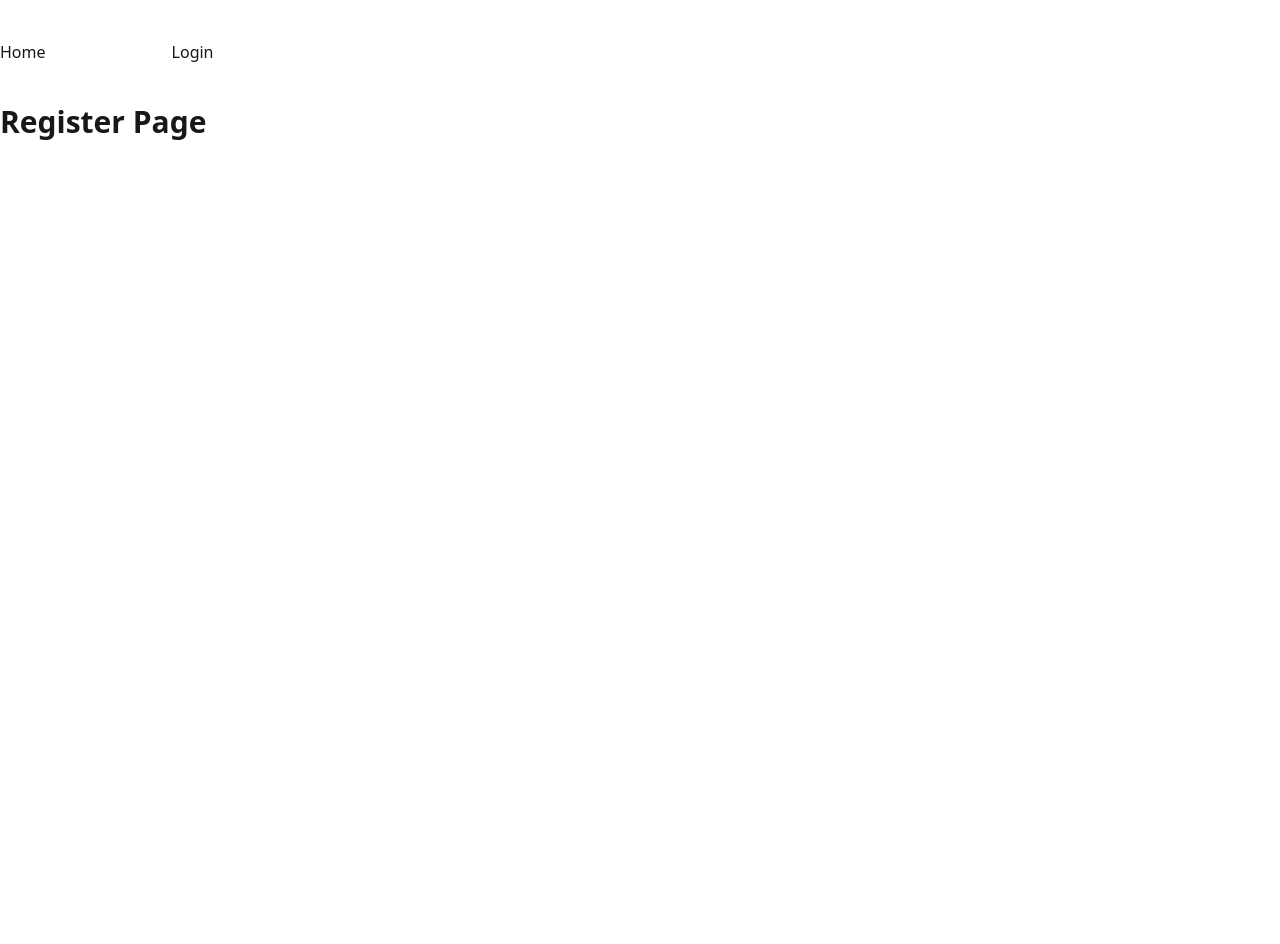
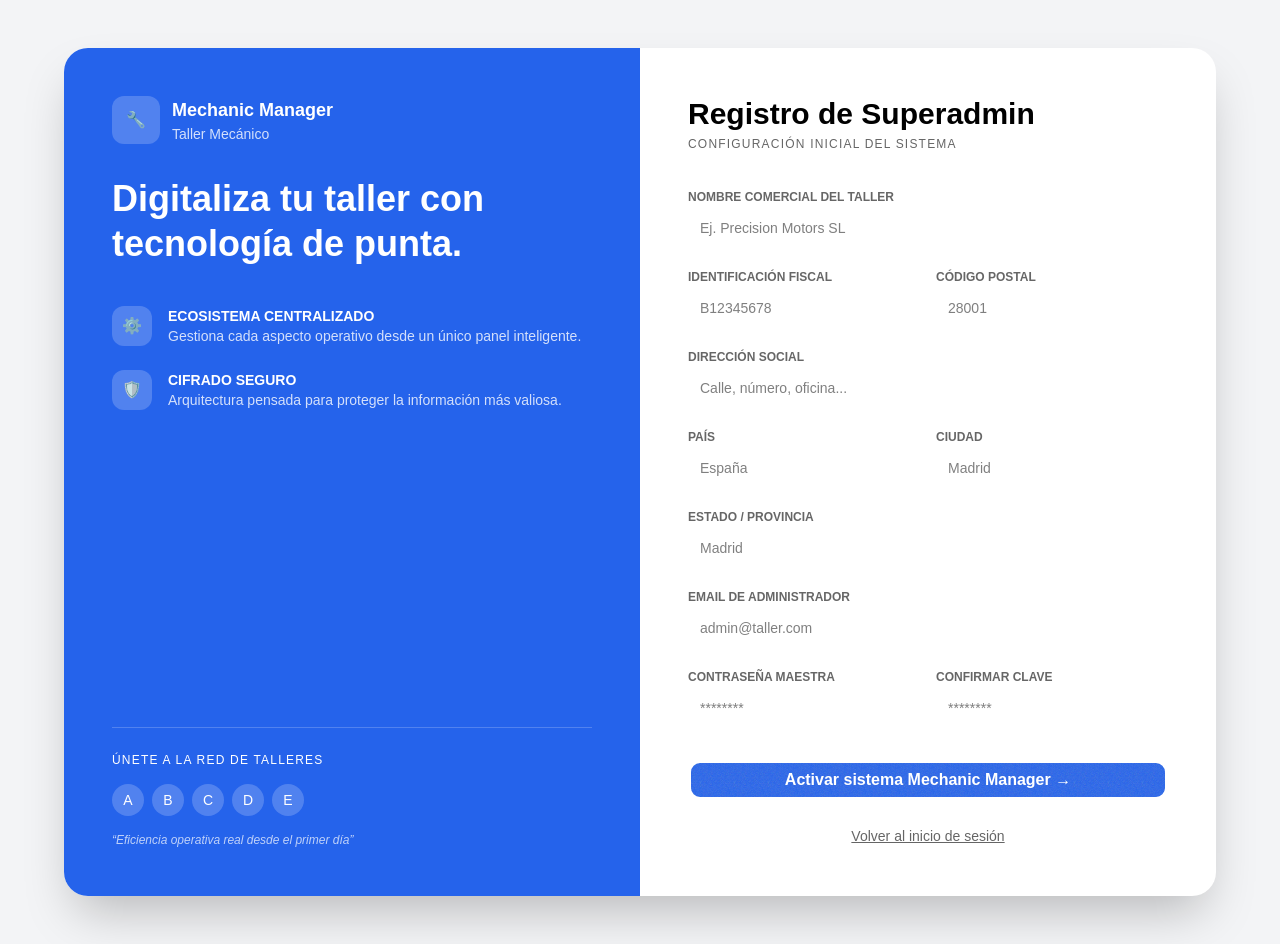
Before and after one commit to FSD1125STR/TFM-verde-frontend, a React (Vite) app: page /register in a window 1280 px wide. Before the commit the page ends 800 px from the top, so only its background shows below. Built offline with nearby package versions, Linux system fonts and the light colour scheme; no server answers.

Commit message:
register page y nav bar con estilos

```diff
--- a/index.html
+++ b/index.html
@@ -1,10 +1,10 @@
 <!doctype html>
-<html lang="en">
+<html lang="en" data-theme="mechanicmanager">
   <head>
     <meta charset="UTF-8" />
     <link rel="icon" type="image/svg+xml" href="/vite.svg" />
     <meta name="viewport" content="width=device-width, initial-scale=1.0" />
-    <title>tfm-verde-frontend</title>
+    <title>Mechanic Manager</title>
   </head>
   <body>
     <div id="root"></div>
--- a/src/components/Navbar/Navbar.jsx
+++ b/src/components/Navbar/Navbar.jsx
@@ -1,26 +1,67 @@
-import { Link, useNavigate } from "react-router-dom";
+import { Link, useNavigate, useLocation } from "react-router-dom";
 import { useContext } from "react";
 import { LoginContext } from "../../contexts/LoginContext.jsx";
-
 
 export default function Navbar() {
   const { isAuthenticated, logoutEmployee } = useContext(LoginContext);
   const navigate = useNavigate();
-
+  const location = useLocation();
   const handleLogout = async () => {
     await logoutEmployee();
-        navigate('/login');
+    navigate("/login");
+  };
+if (location.pathname === "/login" || location.pathname === "/register") {
+    return null;
   }
+  return (
+    <nav className="bg-neutral text-white px-8 py-4 flex justify-between items-center shadow-md">
+      <div className="flex items-center gap-3 font-bold text-lg">
+        <div className="bg-primary text-white px-3 py-2 rounded-xl shadow">
+          🔧
+        </div>
+        <span className="text-white">Mechanic Manager</span>
+      </div>
 
-    return (
-        <nav>
-            <ul className="flex gap-4 py-10">
-                <li><Link to="/">Home</Link></li>
-                <li><Link className="text-white px-4 py-2 rounded" to="/register">Register</Link></li>
-                {!isAuthenticated && <li><Link to="/login">Login</Link></li>}
-                {isAuthenticated && <li><Link to="/profile">Profile</Link></li>}
-                {isAuthenticated && <li><button onClick={handleLogout}>Logout</button></li>}
+      <ul className="flex items-center gap-4">
+        <li>
+          <Link className="btn btn-ghost btn-sm bg-primary rounded-xl text-white" to="/">
+            Home
+          </Link>
+        </li>
+
+        <li>
+          <Link className="btn btn-primary btn-sm rounded-xl " to="/register">
+            Register
+          </Link>
+        </li>
+
+        {!isAuthenticated && (
+          <li>
+            <Link className="btn btn-ghost btn-sm bg-primary text-white rounded-xl" to="/login">
+              Login
+            </Link>
+          </li>
+        )}
+
+        {isAuthenticated && (
+          <li>
+            <Link className="btn btn-ghost btn-sm text-white " to="/profile">
+              Profile
+            </Link>
+          </li>
+        )}
+
+        {isAuthenticated && (
+          <li>
+            <button
+              onClick={handleLogout}
+              className="btn btn-outline btn-sm text-white border-white hover:bg-white hover:text-neutral"
+            >
+              Logout
+            </button>
+          </li>
+        )}
       </ul>
     </nav>
-    )
+  );
 }
--- a/src/index.css
+++ b/src/index.css
@@ -1,2 +1,35 @@
 @import "tailwindcss";
-@plugin "daisyui";
+
+@plugin "daisyui" {
+  themes: mechanicmanager --default;
+}
+
+@plugin "daisyui/theme" {
+  name: "mechanicmanager";
+
+  --color-primary: #2563EB;
+  --color-secondary: #C4D4E8;
+  --color-accent: #D7CFE3;
+
+  --color-neutral: #0F1B2E;
+
+  --color-base-100: #FFFFFF;
+  --color-base-200: #F3F4F6;
+
+  --color-success: #A7D6BF;
+  --color-warning: #EFDCC5;
+  --color-error: #EF4444;
+  --color-info: #C4D4E8;
+  --rounded-btn: 1rem;
+}
+
+html,
+body,
+#root {
+  min-height: 100%;
+}
+
+body {
+  margin: 0;
+  font-family: Arial, Helvetica, sans-serif;
+}
--- a/src/pages/RegisterPage.jsx
+++ b/src/pages/RegisterPage.jsx
@@ -1,5 +1,409 @@
+import { useState } from "react";
+import { useForm } from "react-hook-form";
+import { useNavigate } from "react-router-dom";
+import { registerCompany } from "../services/RegisterApi.js";
+
 export default function RegisterPage() {
-    return (
-        <h1 className="text-3xl font-bold">Register Page</h1>
-    )
+
+  const navigate = useNavigate();
+  const [error, setError] = useState("");
+
+  const {
+    register,
+    handleSubmit,
+    watch,
+    formState: { errors },
+  } = useForm();
+
+  const passwordValue = watch("password");
+
+  const onSubmitHandler = async (data) => {
+
+    setError("");
+
+    if (data.password !== data.confirmPassword) {
+      setError("Las contraseñas no coinciden");
+      return;
+    }
+
+    try {
+
+      await registerCompany({
+        cif: data.cif,
+        name: data.name,
+        address: data.address,
+        country: data.country,
+        city: data.city,
+        state: data.state,
+        postal_code: data.postal_code,
+        email: data.email,
+        password: data.password,
+      });
+
+      navigate("/login");
+
+    } catch (err) {
+      setError(err.message);
+    }
+  };
+
+  return (
+
+<div className="min-h-screen bg-base-200 flex items-center justify-center px-4 py-12">
+
+<div className="w-full max-w-6xl bg-base-100 rounded-3xl shadow-2xl overflow-hidden grid grid-cols-1 lg:grid-cols-2">
+
+{/* PANEL IZQUIERDO */}
+
+<div className="bg-primary text-primary-content p-12 flex flex-col justify-between">
+
+<div>
+
+<div className="flex items-center gap-3 mb-8">
+
+<div className="w-12 h-12 bg-white/20 rounded-xl flex items-center justify-center">
+🔧
+</div>
+
+<div>
+<p className="font-bold text-lg text-white">Mechanic Manager</p>
+<p className="text-sm opacity-80  text-white">Taller Mecánico</p>
+</div>
+
+</div>
+
+<h1 className="text-4xl font-bold leading-tight mb-10 text-white">
+Digitaliza tu taller con tecnología de punta.
+</h1>
+
+<div className="space-y-6">
+
+<div className="flex gap-4">
+
+<div className="w-10 h-10 bg-white/20 rounded-xl flex items-center justify-center">
+⚙️
+</div>
+
+<div>
+<p className="font-semibold uppercase text-sm text-white">
+Ecosistema centralizado
+</p>
+
+<p className="text-sm opacity-80 text-white">
+Gestiona cada aspecto operativo desde un único panel inteligente.
+</p>
+
+</div>
+</div>
+
+<div className="flex gap-4">
+
+<div className="w-10 h-10 bg-white/20 rounded-xl flex items-center justify-center">
+🛡️
+</div>
+
+<div>
+
+<p className="font-semibold uppercase text-sm text-white">
+Cifrado seguro
+</p>
+
+<p className="text-sm opacity-80 text-white">
+Arquitectura pensada para proteger la información más valiosa.
+</p>
+
+</div>
+</div>
+
+</div>
+
+</div>
+
+<div className="mt-10">
+
+<div className="border-t border-white/20 pt-6">
+
+<p className="text-xs uppercase tracking-widest mb-4 text-white">
+Únete a la red de talleres
+</p>
+
+<div className="flex gap-2 mb-4 text-white">
+
+{["A","B","C","D","E"].map((l) => (
+
+<div
+key={l}
+className="w-8 h-8 bg-white/20 rounded-full flex items-center justify-center text-sm"
+>
+{l}
+</div>
+
+))}
+
+</div>
+
+<p className="text-xs opacity-70 italic text-white">
+“Eficiencia operativa real desde el primer día”
+</p>
+
+</div>
+
+</div>
+
+</div>
+
+{/* PANEL DERECHO */}
+
+<div className="p-12">
+
+<h2 className="text-3xl font-bold">
+Registro de Superadmin
+</h2>
+
+<p className="text-xs uppercase tracking-widest opacity-60 mt-1 mb-8">
+Configuración inicial del sistema
+</p>
+
+{error && (
+
+<div className="alert alert-error mb-6">
+<span>{error}</span>
+</div>
+
+)}
+
+<form
+onSubmit={handleSubmit(onSubmitHandler)}
+className="grid grid-cols-1 md:grid-cols-2 gap-4"
+>
+
+{/* NOMBRE */}
+
+<div className="md:col-span-2">
+
+<label className="label">
+<span className="label-text text-xs uppercase font-semibold">
+Nombre comercial del taller
+</span>
+</label>
+
+<input
+type="text"
+placeholder="Ej. Precision Motors SL"
+className="input input-bordered w-full"
+{...register("name",{required:"Nombre obligatorio"})}
+/>
+
+{errors.name && (
+<p className="text-error text-sm">{errors.name.message}</p>
+)}
+
+</div>
+
+{/* CIF */}
+
+<div>
+
+<label className="label">
+<span className="label-text text-xs uppercase font-semibold">
+Identificación fiscal
+</span>
+</label>
+
+<input
+type="text"
+placeholder="B12345678"
+className="input input-bordered w-full"
+{...register("cif",{required:"CIF obligatorio"})}
+/>
+
+</div>
+
+{/* POSTAL */}
+
+<div>
+
+<label className="label">
+<span className="label-text text-xs uppercase font-semibold">
+Código postal
+</span>
+</label>
+
+<input
+type="text"
+placeholder="28001"
+className="input input-bordered w-full"
+{...register("postal_code",{required:"Código postal obligatorio"})}
+/>
+
+</div>
+
+{/* DIRECCION */}
+
+<div className="md:col-span-2">
+
+<label className="label">
+<span className="label-text text-xs uppercase font-semibold">
+Dirección social
+</span>
+</label>
+
+<input
+type="text"
+placeholder="Calle, número, oficina..."
+className="input input-bordered w-full"
+{...register("address",{required:"Dirección obligatoria"})}
+/>
+
+</div>
+
+{/* PAIS */}
+
+<div>
+
+<label className="label">
+<span className="label-text text-xs uppercase font-semibold">
+País
+</span>
+</label>
+
+<input
+type="text"
+placeholder="España"
+className="input input-bordered w-full"
+{...register("country",{required:"País obligatorio"})}
+/>
+
+</div>
+
+{/* CIUDAD */}
+
+<div>
+
+<label className="label">
+<span className="label-text text-xs uppercase font-semibold">
+Ciudad
+</span>
+</label>
+
+<input
+type="text"
+placeholder="Madrid"
+className="input input-bordered w-full"
+{...register("city",{required:"Ciudad obligatoria"})}
+/>
+
+</div>
+
+{/* PROVINCIA */}
+
+<div className="md:col-span-2">
+
+<label className="label">
+<span className="label-text text-xs uppercase font-semibold">
+Estado / Provincia
+</span>
+</label>
+
+<input
+type="text"
+placeholder="Madrid"
+className="input input-bordered w-full"
+{...register("state",{required:"Estado obligatorio"})}
+/>
+
+</div>
+
+{/* EMAIL */}
+
+<div className="md:col-span-2">
+
+<label className="label">
+<span className="label-text text-xs uppercase font-semibold">
+Email de administrador
+</span>
+</label>
+
+<input
+type="email"
+placeholder="admin@taller.com"
+className="input input-bordered w-full"
+{...register("email",{required:"Email obligatorio"})}
+/>
+
+</div>
+
+{/* PASSWORD */}
+
+<div>
+
+<label className="label">
+<span className="label-text text-xs uppercase font-semibold">
+Contraseña maestra
+</span>
+</label>
+
+<input
+type="password"
+placeholder="********"
+className="input input-bordered w-full"
+{...register("password",{
+required:"Contraseña obligatoria",
+minLength:{value:8,message:"Mínimo 8 caracteres"}
+})}
+/>
+
+</div>
+
+{/* CONFIRM */}
+
+<div>
+
+<label className="label">
+<span className="label-text text-xs uppercase font-semibold">
+Confirmar clave
+</span>
+</label>
+
+<input
+type="password"
+placeholder="********"
+className="input input-bordered w-full"
+{...register("confirmPassword",{
+validate:(v)=>v===passwordValue||"Las contraseñas no coinciden"
+})}
+/>
+
+</div>
+
+{/* BOTON */}
+
+<div className="md:col-span-2 mt-4">
+
+<button className="btn btn-primary w-full text-base text-white rounded-xl">
+Activar sistema Mechanic Manager →
+</button>
+
+</div>
+
+</form>
+
+<div className="text-center mt-6">
+
+<button
+onClick={()=>navigate("/login")}
+className="link text-sm opacity-60"
+>
+Volver al inicio de sesión
+</button>
+
+</div>
+
+</div>
+
+</div>
+
+</div>
+
+  );
 }
--- /dev/null
+++ b/src/services/RegisterApi.js
@@ -0,0 +1,17 @@
+export async function registerCompany(companyData) {
+  const response = await fetch("http://localhost:5000/api/auth/register", {
+    method: "POST",
+    headers: {
+      "Content-Type": "application/json",
+    },
+    body: JSON.stringify(companyData),
+  });
+
+  const data = await response.json().catch(() => ({}));
+
+  if (!response.ok) {
+    throw new Error(data.message || "No se pudo registrar la empresa");
+  }
+
+  return data;
+}
```
Lines whose indentation alone changed are shown as unchanged.
